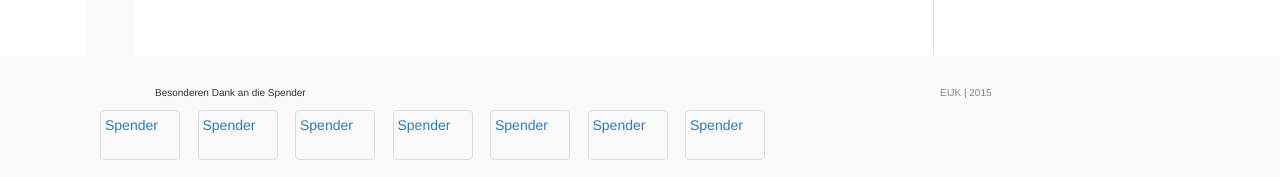
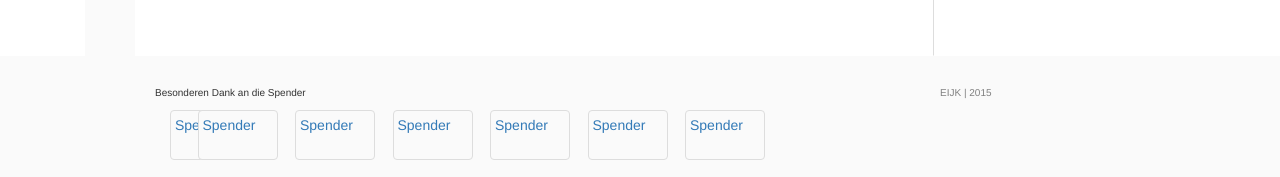
Before and after one commit to susedev/test, a Jekyll site: the page built from download.html, in a window 1280 px wide. Shown: the part 2171-2348 px from the top of the page. Built offline with Jekyll 4.4.1, drawn with Linux system fonts in a browser that asks for light colours; nearby versions of some CDN libraries.

Commit message:
Update page.html

```diff
--- a/_layouts/page.html
+++ b/_layouts/page.html
@@ -40,7 +40,7 @@ layout: base
       <div class="container">
         <div class="row">
           <div class="col-md-1">
-                <p><a class="thumbnail" href="#" style="background-color:#FAFAFA; width: 80px; height: 50px;">Spender</a></p>
+                <p style="margin-left:70px;"><a class="thumbnail" href="#" style="background-color:#FAFAFA; width: 80px; height: 50px;">Spender</a></p>
           </div>
           <div class="col-md-1">
                 <p><a class="thumbnail" href="#" style="background-color:#FAFAFA; width: 80px; height: 50px;">Spender</a></p>
```
